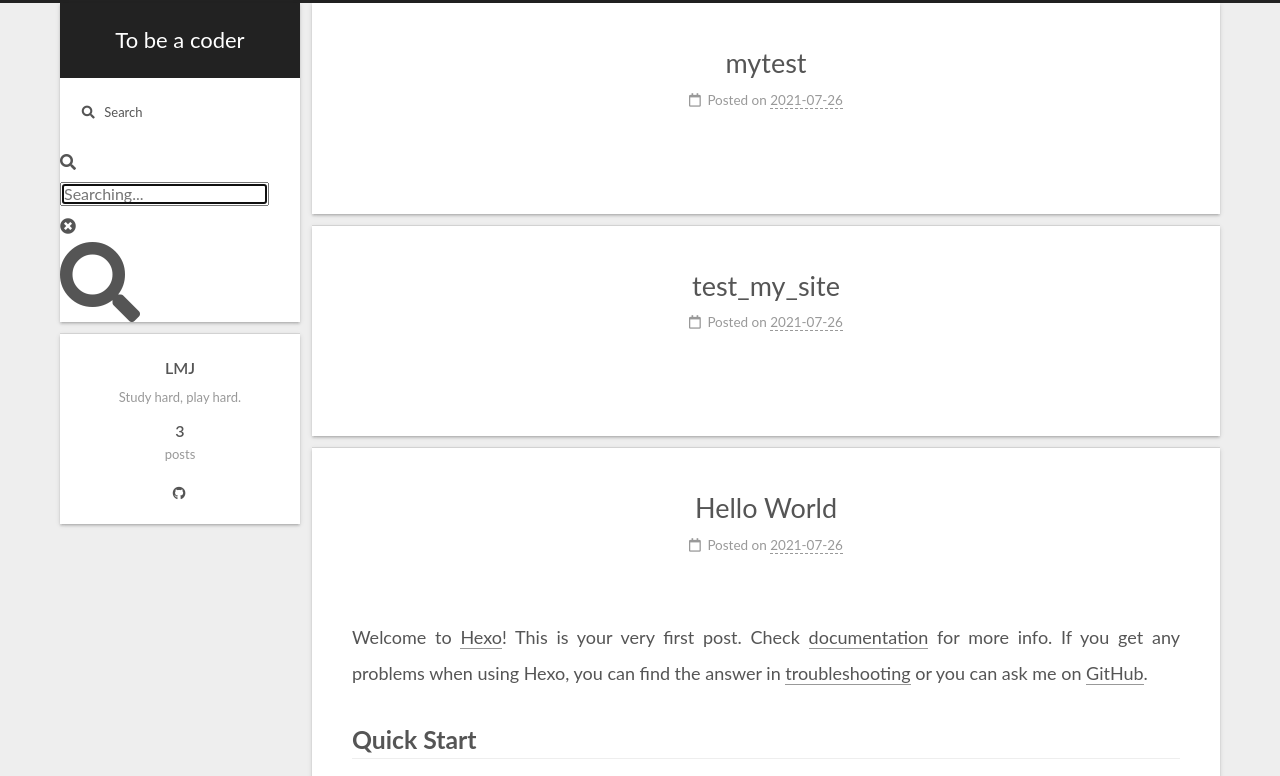
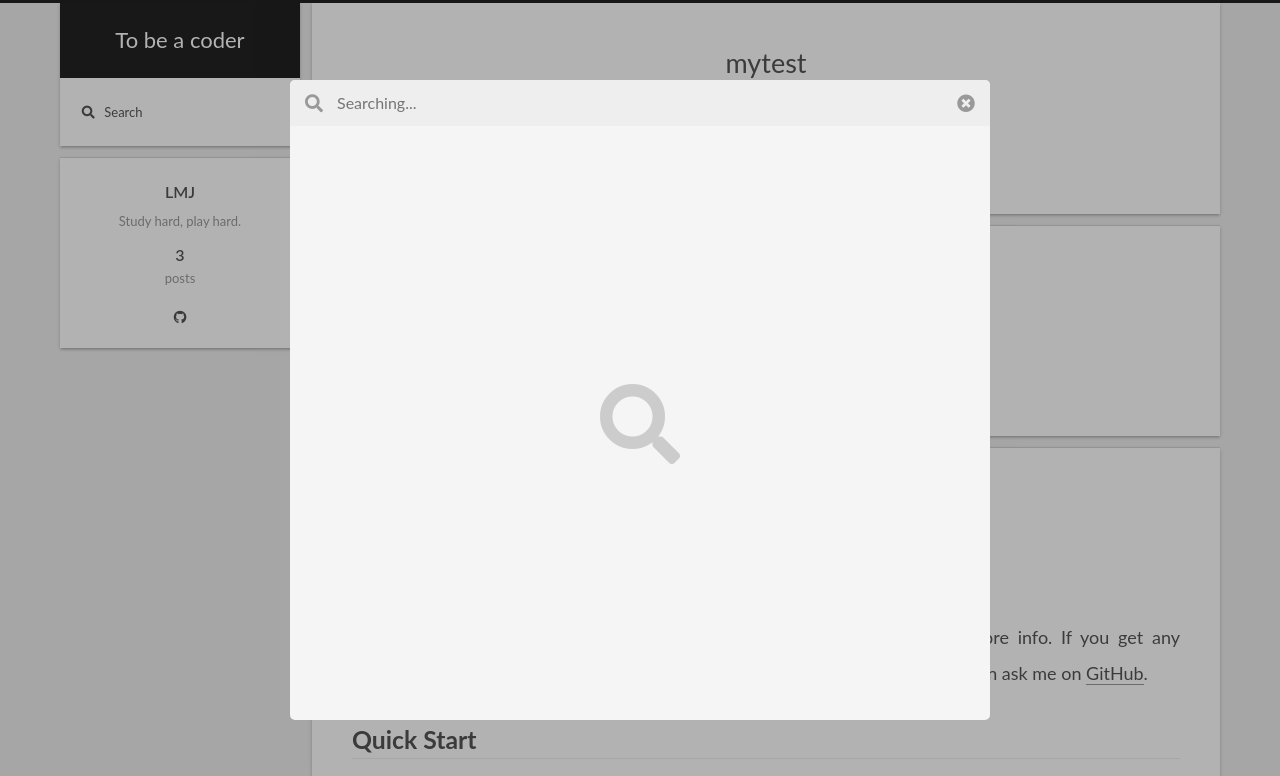
Before and after one commit to lmjdusanzis/lmjdusanzis.github.io, a plain HTML site: page index.html in a window 1280 px wide. Both pictures are taken after a click on the button "Search". Shown: the top 776 px of the page. Drawn offline with nearby package versions, Linux system fonts and the light colour scheme.

Commit message:
Site updated: 2021-07-27 09:44:35

```diff
--- a/css/main.css
+++ b/css/main.css
@@ -1340,12 +1340,6 @@ pre code {
 .links-of-author a {
   font-size: 0.8125em;
 }
-.links-of-author .fa,
-.links-of-author .fab,
-.links-of-author .far,
-.links-of-author .fas {
-  margin-right: 2px;
-}
 .sidebar .sidebar-button:not(:first-child) {
   margin-top: 15px;
 }
@@ -2452,6 +2446,114 @@ ul.breadcrumb li:last-child {
   border-bottom-color: #111;
   color: #111;
 }
+.search-active {
+  overflow: hidden;
+}
+.search-pop-overlay {
+  background: rgba(0,0,0,0);
+  display: flex;
+  height: 100%;
+  left: 0;
+  position: fixed;
+  top: 0;
+  transition: visibility 0.4s, background 0.4s;
+  visibility: hidden;
+  width: 100%;
+  z-index: 1400;
+}
+.search-active .search-pop-overlay {
+  background: rgba(0,0,0,0.3);
+  visibility: visible;
+}
+.search-popup {
+  background: var(--card-bg-color);
+  border-radius: 5px;
+  height: 80%;
+  margin: auto;
+  transform: scale(0);
+  transition: transform 0.4s;
+  width: 700px;
+}
+.search-active .search-popup {
+  transform: scale(1);
+}
+@media (max-width: 767px) {
+  .search-popup {
+    border-radius: 0;
+    height: 100%;
+    width: 100%;
+  }
+}
+.search-popup .search-icon,
+.search-popup .popup-btn-close {
+  color: #999;
+  font-size: 18px;
+  padding: 0 10px;
+}
+.search-popup .popup-btn-close {
+  cursor: pointer;
+}
+.search-popup .popup-btn-close:hover .fa {
+  color: #222;
+}
+.search-popup .search-header {
+  background: #eee;
+  border-top-left-radius: 5px;
+  border-top-right-radius: 5px;
+  display: flex;
+  padding: 5px;
+}
+.search-popup input.search-input {
+  background: transparent;
+  border: 0;
+  outline: 0;
+  width: 100%;
+}
+.search-popup input.search-input::-webkit-search-cancel-button {
+  display: none;
+}
+.search-popup .search-result-container {
+  height: calc(100% - 55px);
+  overflow: auto;
+  padding: 5px 25px;
+}
+.search-popup .search-result-container hr {
+  margin: 5px 0 10px;
+}
+.search-popup .search-result-container hr:first-child {
+  display: none;
+}
+.search-popup .search-result-list {
+  margin: 0 5px;
+  padding: 0;
+}
+.search-popup a.search-result-title {
+  font-weight: bold;
+}
+.search-popup p.search-result {
+  border-bottom: 1px dashed #ccc;
+  padding: 5px 0;
+}
+.search-popup .search-input-container {
+  flex-grow: 1;
+  padding: 2px;
+}
+.search-popup .no-result {
+  display: flex;
+}
+.search-popup .search-result-list {
+  width: 100%;
+}
+.search-popup .search-result-icon {
+  color: #ccc;
+  margin: auto;
+}
+mark.search-keyword {
+  background: transparent;
+  border-bottom: 1px dashed #ff2a2a;
+  color: #ff2a2a;
+  font-weight: bold;
+}
 .use-motion .animated {
   animation-fill-mode: none;
   visibility: inherit;
@@ -2667,7 +2769,6 @@ ul.breadcrumb li:last-child {
 }
 .links-of-author-item {
   margin: 5px 0 0;
-  width: 50%;
 }
 .links-of-author-item a {
   box-sizing: border-box;
--- a/search.xml
+++ b/search.xml
@@ -19,13 +19,13 @@
 ]]></content>
   </entry>
   <entry>
+    <title>mytest</title>
+    <url>/2021/07/26/mytest/</url>
+    <content><![CDATA[]]></content>
+  </entry>
+  <entry>
     <title>test_my_site</title>
     <url>/2021/07/26/test-my-site/</url>
     <content><![CDATA[]]></content>
   </entry>
-  <entry>
-    <title>mytest</title>
-    <url>/2021/07/26/mytest/</url>
-    <content><![CDATA[]]></content>
-  </entry>
 </search>
```
